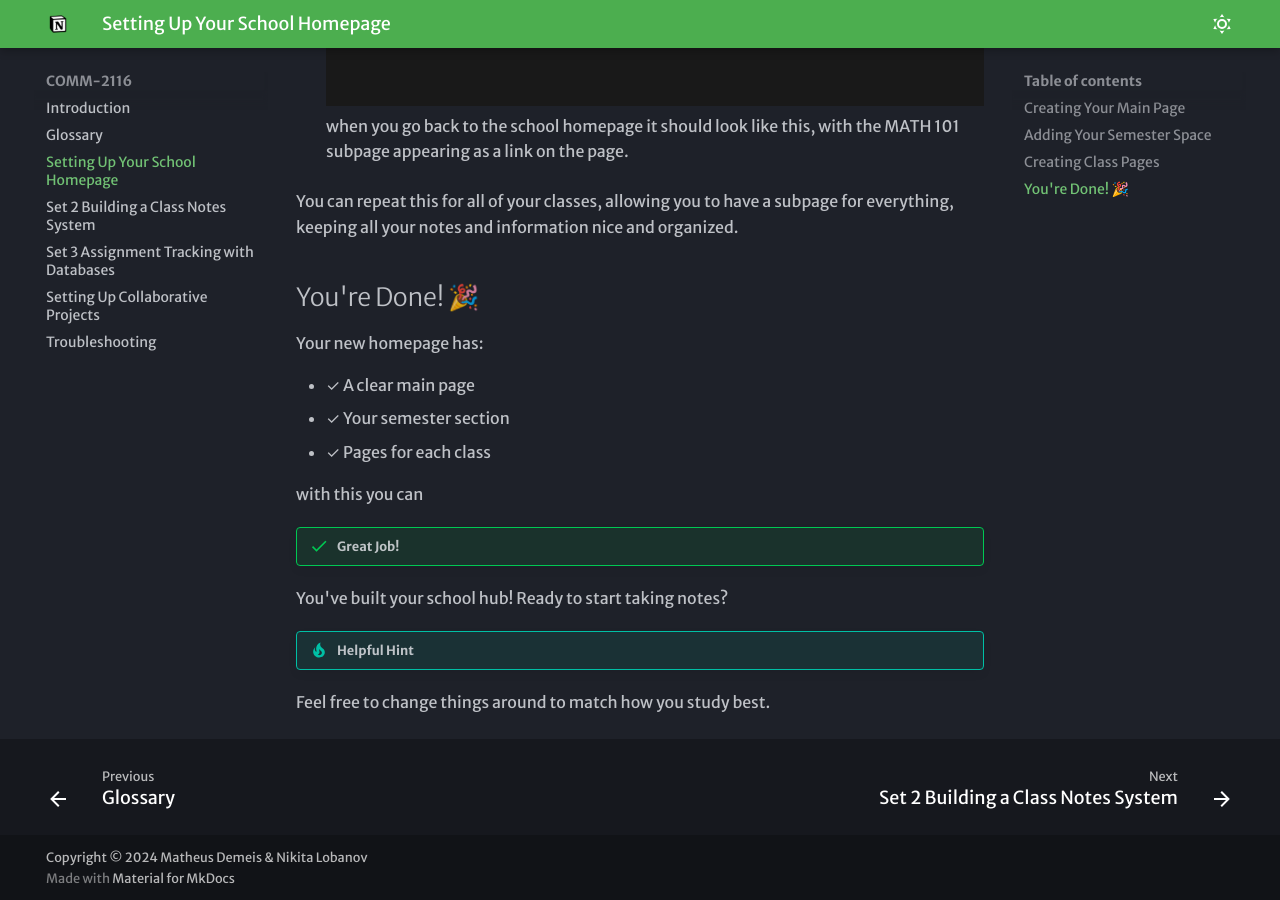
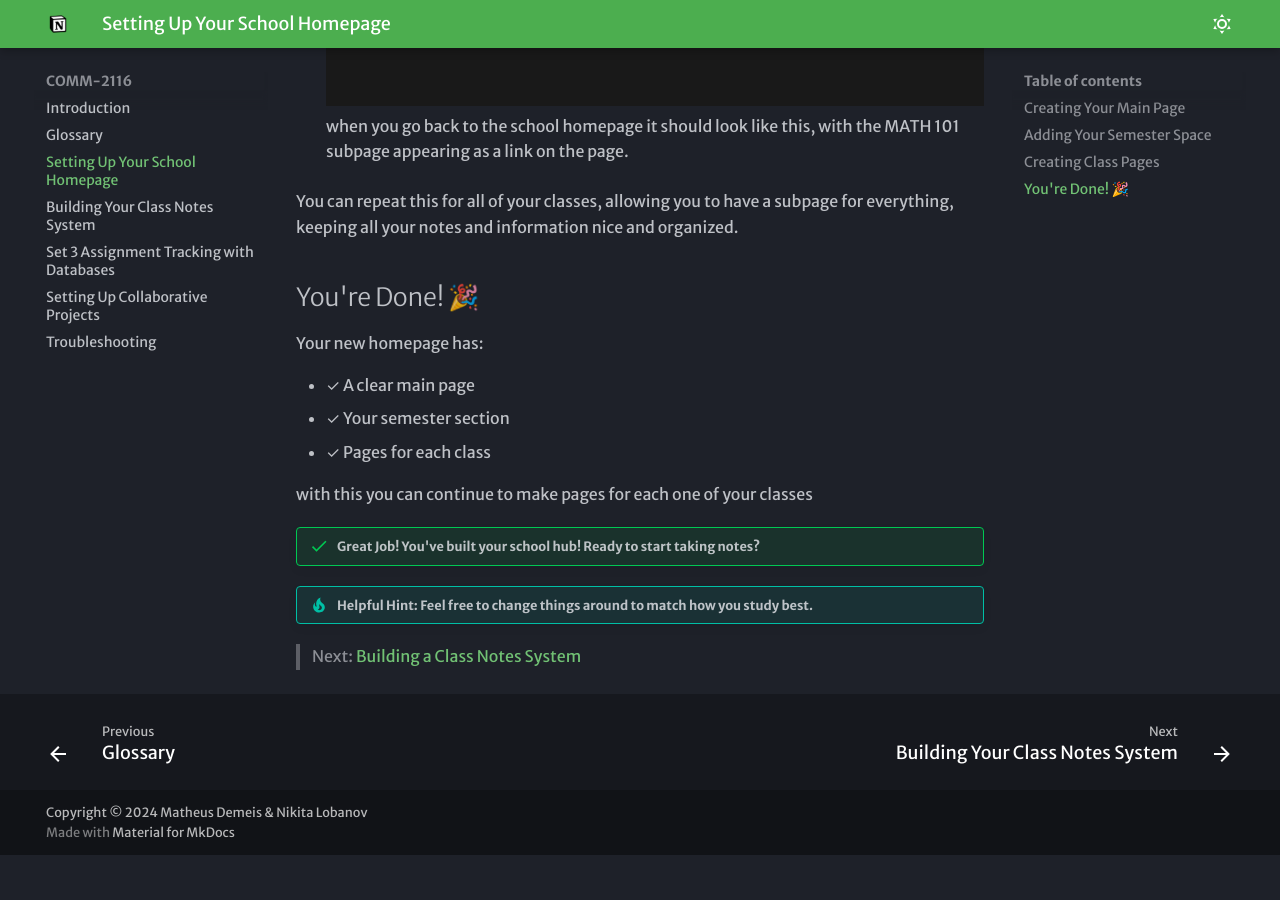
Before and after one commit to MatheusDemeis/COMM-2116-Notion, an MkDocs documentation site: the page built from docs/Set-1 Setting Up School Homepage.md, in a window 1280 px wide and 900 px high, scrolled down 3318 px. Built offline with MkDocs 1.6.1 and Material for MkDocs 9.7.7, drawn with Linux system fonts in a browser that asks for light colours; some web fonts are replaced; after the commit the page ends 4173 px from its top, so only the background shows below that.

Commit message:
added set 2

```diff
--- a/docs/Set-1 Setting Up School Homepage.md
+++ b/docs/Set-1 Setting Up School Homepage.md
@@ -51,10 +51,12 @@
 -   ✓ Your semester section
 -   ✓ Pages for each class
 
-with this you can
+with this you can continue to make pages for each one of your classes
 
-!!! success "Great Job!"
-You've built your school hub! Ready to start taking notes?
+!!! success "Great Job!  You've built your school hub! Ready to start taking notes?"
 
-!!! tip "Helpful Hint"
-Feel free to change things around to match how you study best.
+
+!!! tip "Helpful Hint: Feel free to change things around to match how you study best."
+
+
+> Next: [Building a Class Notes System](/Set-2%20Building%20a%20Class%20Notes%20System)
```
Also changed, not shown: docs/Set-2 Building a Class Notes System.md (+62 -0 lines), docs/index.md (+21 -24 lines), docs/assets/images/add-toggle.png (added), docs/assets/images/notion-markdown.png (added), docs/assets/images/toggle-demenstration.gif (added), readme.md (added), 2 other files.
